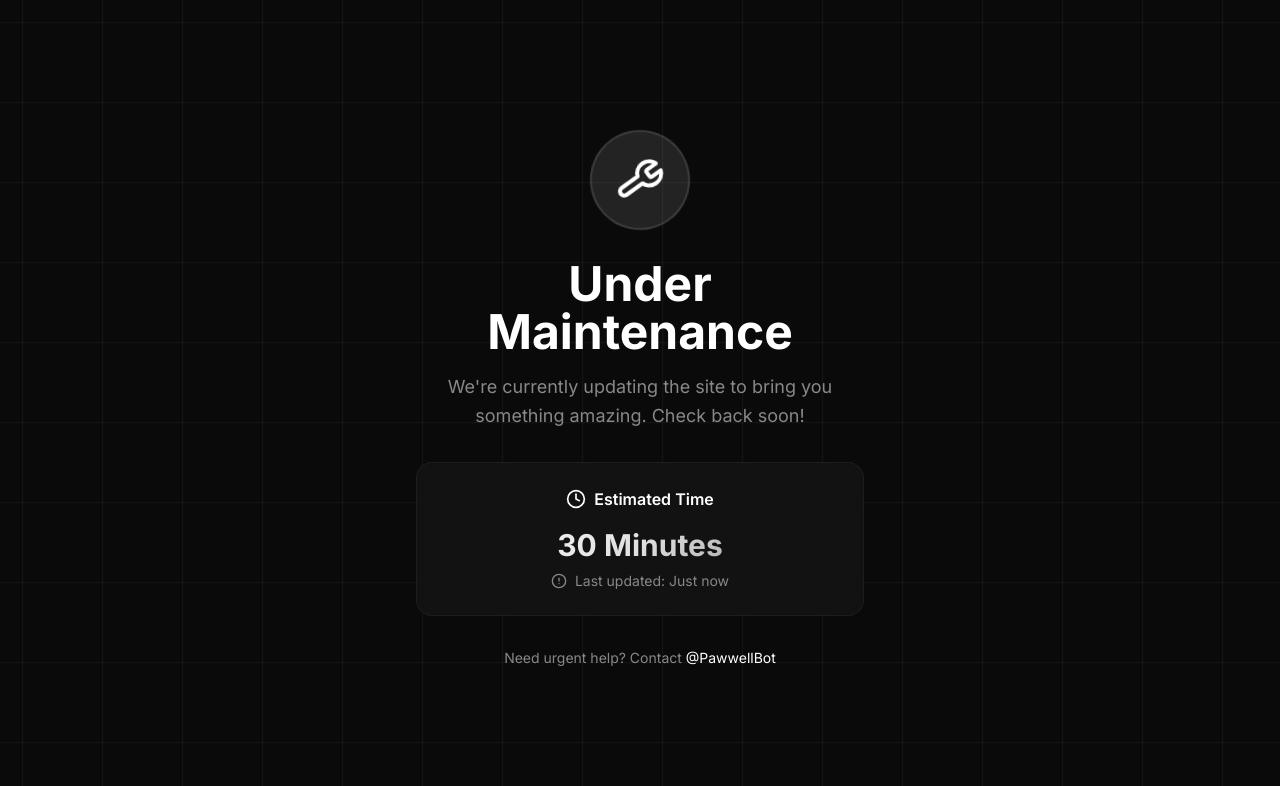
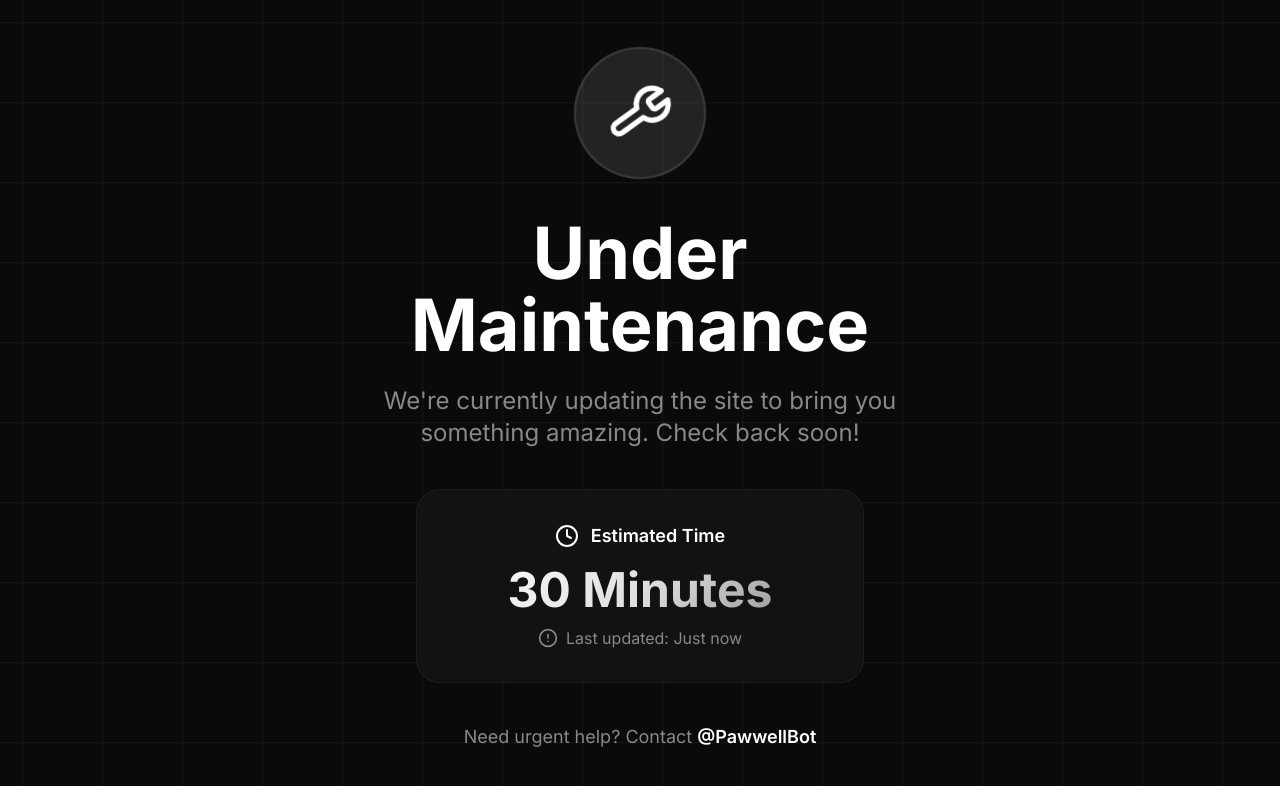
Before and after one commit to PawwellBot/pawwellbot.app, a React (Vite) app: page / in a window 1280 px wide. Shown: the top 786 px of the page. Built offline with nearby package versions, Linux system fonts and the light colour scheme.

Commit message:
change around som elements

```diff
--- a/src/components/MaintenancePage.tsx
+++ b/src/components/MaintenancePage.tsx
@@ -3,7 +3,7 @@ import { Wrench, Clock, AlertCircle } from 'lucide-react'
 
 export default function MaintenancePage(): JSX.Element {
   return (
-    <div className="min-h-screen bg-pawwelium-dark flex items-center justify-center px-4 relative overflow-hidden">
+    <div className="min-h-screen bg-pawwelium-dark flex items-center justify-center px-6 relative overflow-hidden">
       {/* Same grid background */}
       <div className="fixed inset-0 pointer-events-none z-0 overflow-hidden">
         <div
@@ -24,49 +24,49 @@ export default function MaintenancePage(): JSX.Element {
         initial={{ opacity: 0, scale: 0.9 }}
         animate={{ opacity: 1, scale: 1 }}
         transition={{ duration: 0.5 }}
-        className="relative z-10 text-center max-w-md mx-auto"
+        className="relative z-10 text-center max-w-2xl mx-auto"
       >
-        {/* Icon */}
+        {/* Icon - BIGGER */}
         <motion.div
           animate={{ rotate: [0, -10, 10, 0] }}
           transition={{ duration: 2, repeat: Infinity, ease: "easeInOut" }}
-          className="inline-flex items-center justify-center w-24 h-24 rounded-full bg-white/10 mb-8 ring-2 ring-white/20"
+          className="inline-flex items-center justify-center w-32 h-32 rounded-full bg-white/10 mb-10 ring-2 ring-white/20"
         >
-          <Wrench className="w-12 h-12 text-white" />
+          <Wrench className="w-16 h-16 text-white" />
         </motion.div>
 
-        {/* Title */}
-        <h1 className="text-4xl sm:text-5xl font-bold text-white mb-4">
-          Under Maintenance
+        {/* Title - BIGGER */}
+        <h1 className="text-6xl sm:text-7xl font-bold text-white mb-6 leading-tight">
+          Under<br />Maintenance
         </h1>
 
-        {/* Description */}
-        <p className="text-pawwelium-muted text-lg mb-8 leading-relaxed">
+        {/* Description - BIGGER */}
+        <p className="text-pawwelium-muted text-xl sm:text-2xl mb-10 leading-relaxed max-w-xl mx-auto">
           We're currently updating the site to bring you something amazing.
           Check back soon!
         </p>
 
-        {/* Status Card */}
-        <div className="bg-pawwelium-card/80 border border-pawwelium-border/50 rounded-2xl p-6 backdrop-blur-sm">
-          <div className="flex items-center justify-center gap-2 text-white mb-4">
-            <Clock className="w-5 h-5" />
-            <span className="font-semibold">Estimated Time</span>
+        {/* Status Card - BIGGER */}
+        <div className="bg-pawwelium-card/80 border border-pawwelium-border/50 rounded-3xl p-8 backdrop-blur-sm max-w-md mx-auto">
+          <div className="flex items-center justify-center gap-3 text-white mb-4">
+            <Clock className="w-6 h-6" />
+            <span className="font-semibold text-lg">Estimated Time</span>
           </div>
-          <p className="text-3xl font-bold gradient-text mb-2">30 Minutes</p>
-          <div className="flex items-center justify-center gap-2 text-pawwelium-muted text-sm">
-            <AlertCircle className="w-4 h-4" />
+          <p className="text-5xl font-bold gradient-text mb-3">30 Minutes</p>
+          <div className="flex items-center justify-center gap-2 text-pawwelium-muted text-base">
+            <AlertCircle className="w-5 h-5" />
             <span>Last updated: Just now</span>
           </div>
         </div>
 
-        {/* Contact Info */}
-        <p className="text-pawwelium-muted text-sm mt-8">
+        {/* Contact Info - BIGGER */}
+        <p className="text-pawwelium-muted text-lg mt-10">
           Need urgent help? Contact{' '}
           <a
             href="https://x.com/PawwellBot"
             target="_blank"
             rel="noopener noreferrer"
-            className="text-white hover:underline"
+            className="text-white hover:underline font-semibold"
           >
             @PawwellBot
           </a>
```
